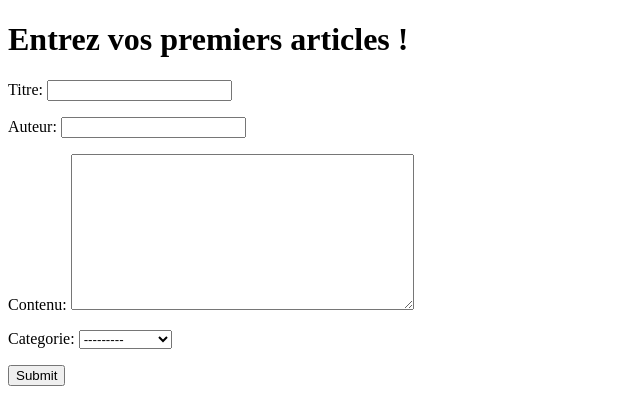
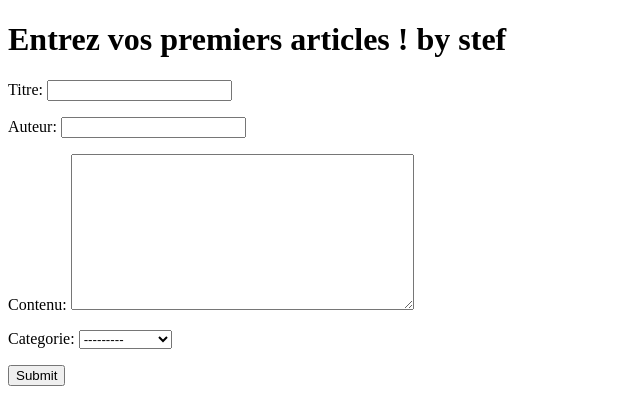
Before and after one commit to stef-tel/crepes_bretonnes, a Django app: page /blog/addArticle in a window 1280 px wide. Shown: the top 420 px of the page, without its empty margins (0-640 px from the left). Run offline with Django 3.2, Linux system fonts and the light colour scheme; data comes from the database, SQL or seed files in the repository.

Commit message:
2nd commit

```diff
--- a/crepes_bretonnes/blog/templates/blog/addArticle.html
+++ b/crepes_bretonnes/blog/templates/blog/addArticle.html
@@ -6,7 +6,7 @@
     <title></title>
 </head>
 <body>
-    <h1>Entrez vos premiers articles !</h1>
+    <h1>Entrez vos premiers articles ! by stef</h1>
         <form method="post" action="addArticle">{% csrf_token %}
             {{ form.as_p}}
             <input type="submit">
--- a/crepes_bretonnes/blog/urls.py
+++ b/crepes_bretonnes/blog/urls.py
@@ -20,7 +20,7 @@ urlpatterns = [
     # Uncomment the next line to enable the admin:
     #url(r'^admin/', include(admin.site.urls)),
 
-    #url(r'^accueil$', views.home),
+    #url(r'^accueil$', views.home), essai git
     url(r'^accueil$', views.accueil, name='accueil'),
     url(r'^date$', views.date_actuelle),
     url(r'^addition/(?P<nombre1>\d+)/(?P<nombre2>\d+)/$', views.addition),
```
